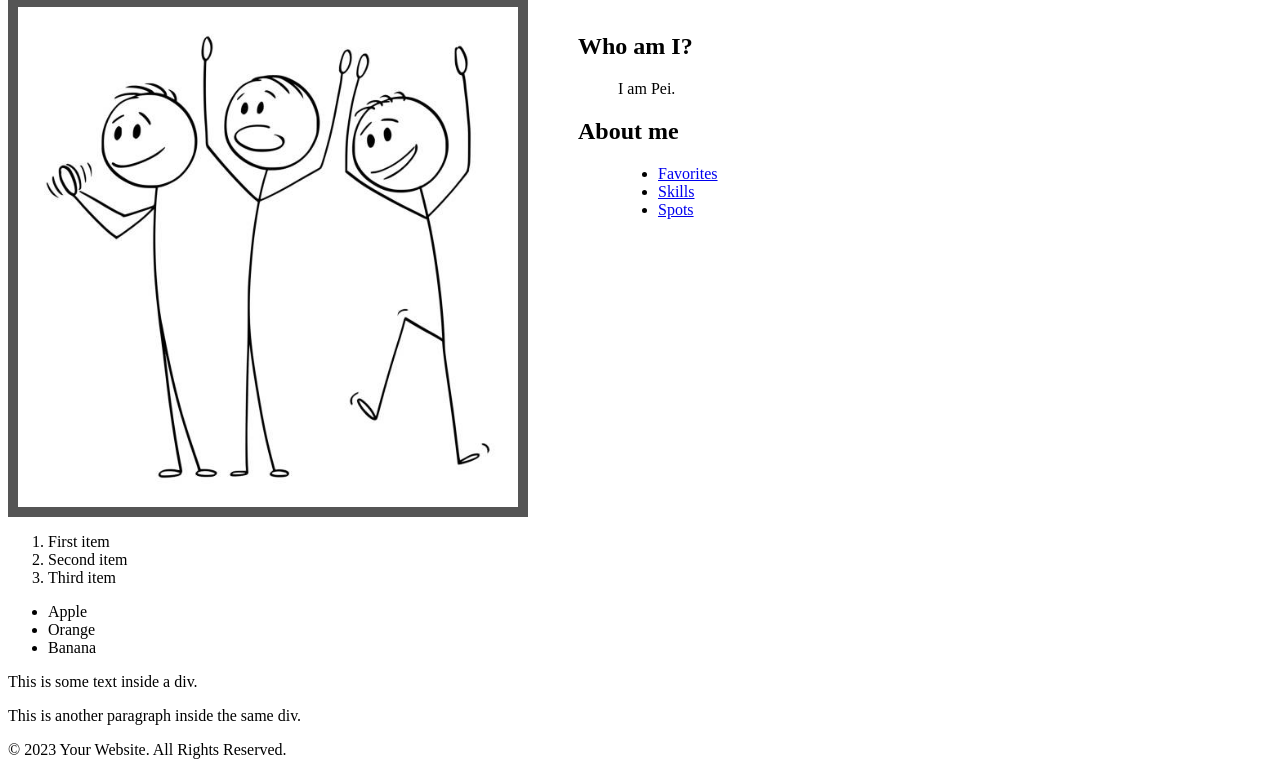
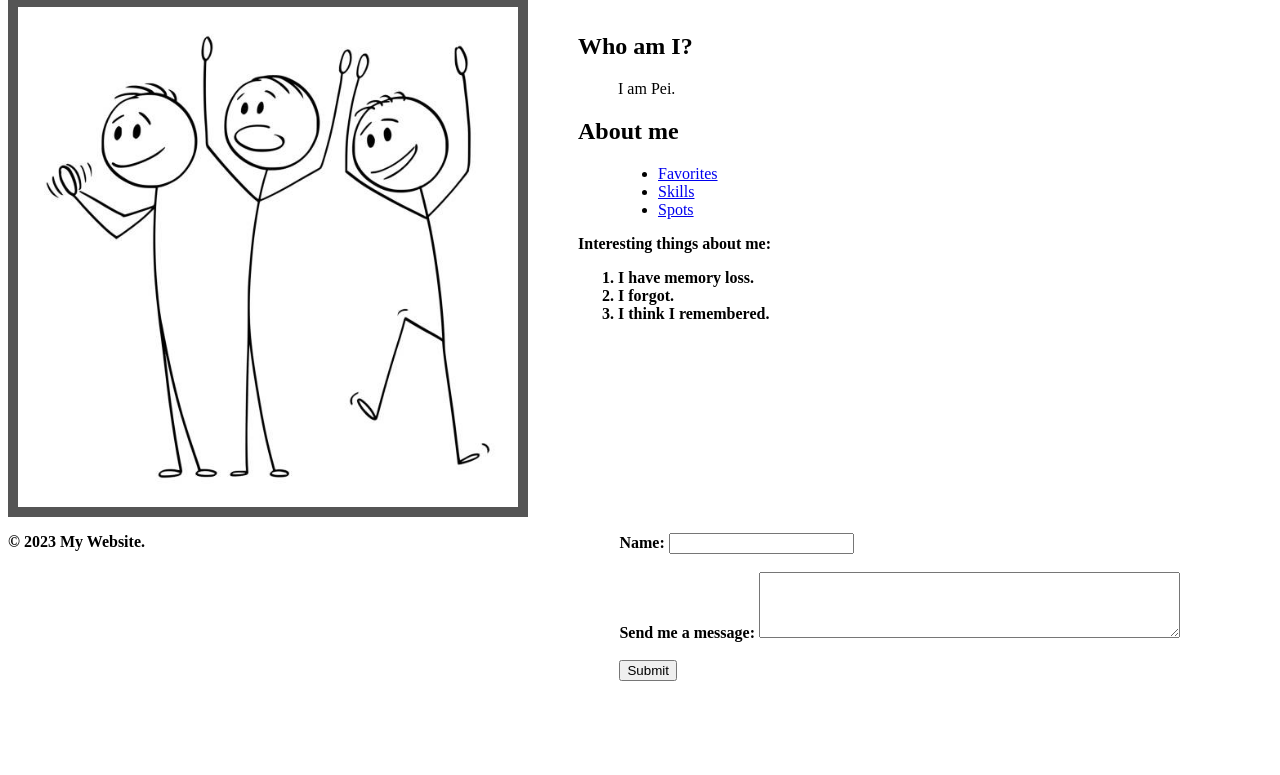
Before and after one commit to pmashi/HTML-Static-Project, a plain HTML site: page index.html in a window 1280 px wide. Shown: the part 145-920 px from the top of the page. After the commit the page ends 826 px from the top, so only its background shows below. Drawn offline with Linux system fonts and the light colour scheme.

Commit message:
another update

```diff
--- a/css/style.css
+++ b/css/style.css
@@ -1,3 +1,4 @@
+/* for all */
 .header {
     padding: 30px;
     text-align: center;
@@ -7,16 +8,19 @@
 
 }
 
+
+/* for index */
 #pos {
     position: relative;
     left: 50px;
 }
 
 #pos2 {
-    position: relative;
-    left: 50px;
-    top: 200px;
+    position: absolute;
+    right: 100px;
+    /* top: 200px;  */
 }
+
 .down {
     position:relative;
     top: 10px;
@@ -24,6 +28,7 @@
     background-color: lightblue;
 }
 
+/* Not in use */
 .image {
     border-color: black;
     border: 10px solid #555;
--- a/index.html
+++ b/index.html
@@ -17,10 +17,12 @@
         <img src="stickfigures.jpg" class="image" width="500px" height="500px">
 
         <dl id="pos">
+            <!-- Topic 1 -->
             <dt>
                 <h1>Who am I?</h1>
             </dt>
             <dd> I am Pei. </dd>
+            <!-- Topic 2 -->
             <dt>
                 <h2>About me</h2>
             </dt>
@@ -31,32 +33,31 @@
                     <li><a href="subpages/spots.html">Spots</a></li>
                 </ul>
             </dd>
+            <!-- Topic 3 -->
+            <dt><strong>Interesting things about me:</span></dt>
+            <ol>
+                <li>I have memory loss.</li>
+                <li>I forgot.</li>
+                <li>I think I remembered.</li>
+            </ol>
         </dl>
-
-
     </section>
-
-    <ol>
-        <li>First item</li>
-        <li>Second item</li>
-        <li>Third item</li>
-    </ol>
-
-    <ul>
-        <li>Apple</li>
-        <li>Orange</li>
-        <li>Banana</li>
-    </ul>
-
-    <div>
-        <p>This is some text inside a div.</p>
-        <p>This is another paragraph inside the same div.</p>
-    </div>
 </body>
 
 <body>
+    <form id="pos2">
+        <label for="username">Name:</label>
+        <input type="text" id="username" name="username"><br><br>
+
+        <label for="message">Send me a message:</label>
+        <textarea id="message" name="message" rows="4" cols="50"></textarea><br><br>
+
+        <input type="submit" value="Submit">
+      </form>
+</body>
+<body>
     <footer>
-        <p>&copy; 2023 Your Website. All Rights Reserved.</p>
+        <p>&copy; 2023 My Website. </p>
     </footer>
 </body>
 </html>
```
Also changed, not shown: subpages/favorite.html (+27 -1 lines), subpages/skills.html (+15 -1 lines), subpages/spots.html (+18 -0 lines).
